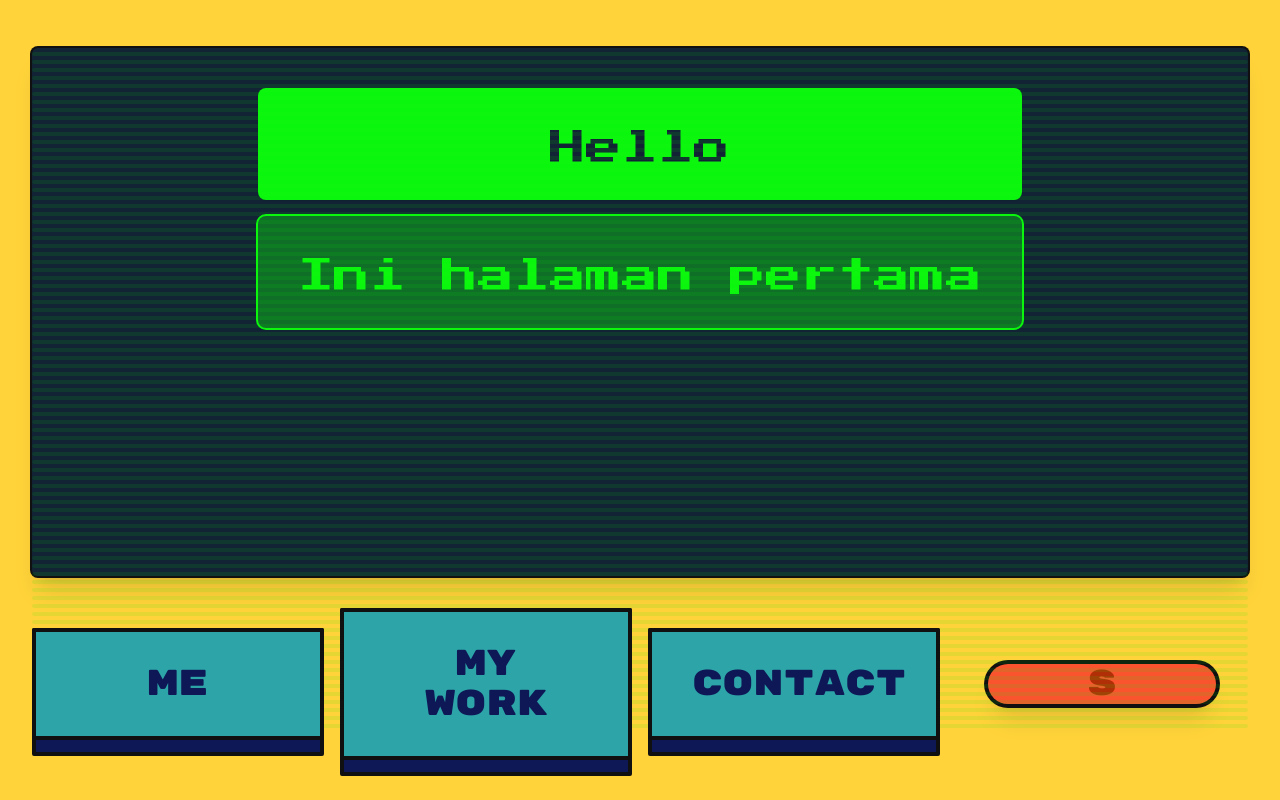
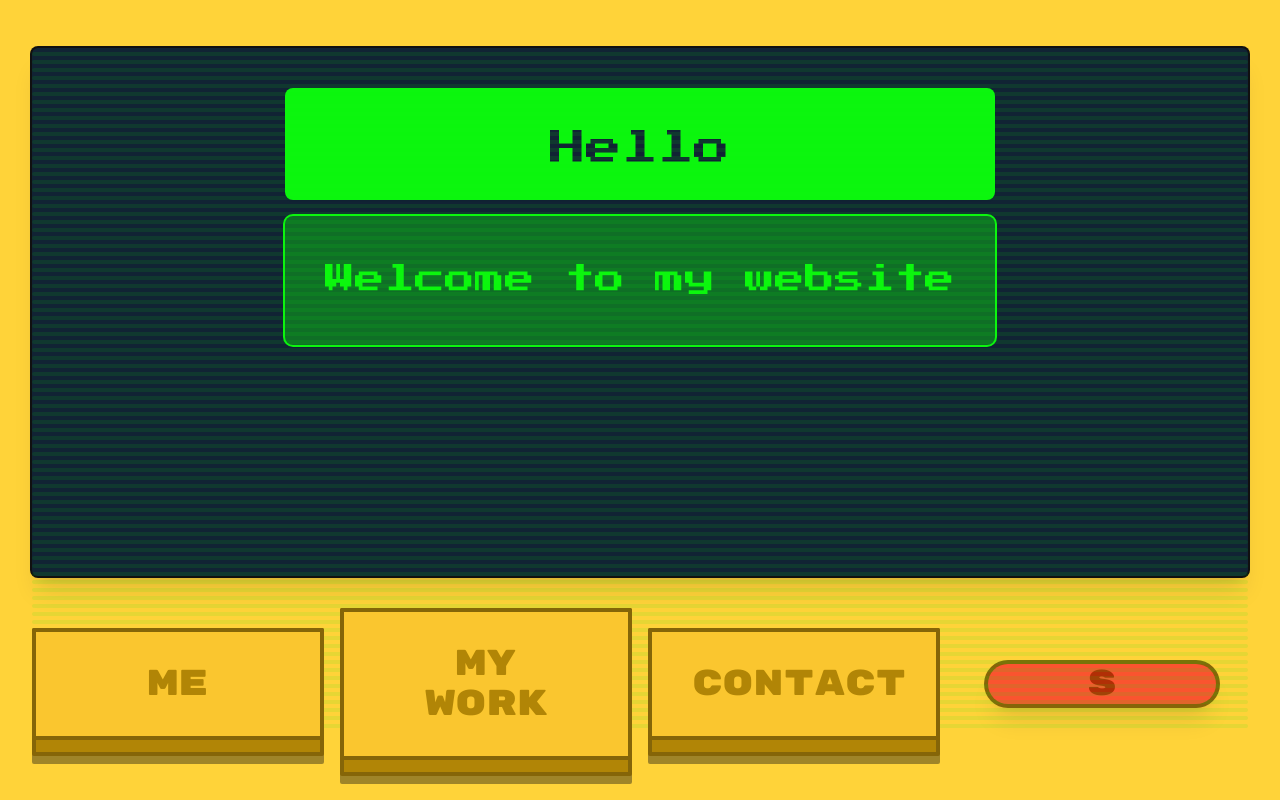
Before and after one commit to Masegie/reimagined-meme, a Vue app: page / in a window 1280 px wide. Built offline with nearby package versions, Linux system fonts and the light colour scheme.

Commit message:
wuluwluwluluwl

```diff
--- a/package.json
+++ b/package.json
@@ -9,7 +9,10 @@
     "preview": "vite preview"
   },
   "dependencies": {
-    "vue": "^3.2.45"
+    "typed.js": "^2.0.132",
+    "vue": "^3.2.45",
+    "vue-typed-js": "^0.1.2",
+    "vue-typer": "^1.2.0"
   },
   "devDependencies": {
     "@vitejs/plugin-vue": "^4.0.0",
--- a/src/App.vue
+++ b/src/App.vue
@@ -20,7 +20,16 @@
               <div
                 class="grow mr-4 mt-4 font-cursive text-neonGreen relative text-center text-4xl ring-2 ring-neonGreen bg-neonGreen2 px-6 pt-10 pb-8 shadow-sm sm:mx-auto sm:rounded-lg sm:px-10"
               >
-              {{ content }}
+              <div class="mb-4">
+                <span class="text-3xl text-black">
+                  {{ displayText.join('') }}
+                </span>
+              </div>
+              <div >
+                <span class="text-3xl text-black">
+                  {{ displayText2nd.join('') }}
+                </span>
+              </div>
               </div>
             </div>
           </div>
@@ -43,15 +52,18 @@
         @click="() => me()"
       >
         <!-- background -->
-        <div class="absolute h-full inset-x-0 -bottom-4  bg-yellow2 border-4 border-darkGrey rounded-sm "></div>
-        <div class="absolute h-full inset-x-0  bg-yellow3 border-4 border-darkGrey rounded-sm "></div>
+        <div v-if="isMeActive === false" class="absolute h-full inset-x-0 -bottom-6  bg-darkGrey opacity-40 rounded-sm "></div>
+        <div v-if="isMeActive === true" class="absolute h-full inset-x-0 -bottom-4  bg-darkGrey opacity-40 rounded-sm  "></div>
+        <div class="absolute h-full inset-x-0 -bottom-4  bg-yellow2 border-4 border-yellow3 rounded-sm "></div>
+        <div class="absolute h-full inset-x-0  bg-yellow3 border-4 border-yellow3 rounded-sm "></div>
+
         <!-- text -->
-        <div v-if="isMeActive === false" class="relative text-yellow2 bg-yellow1 py-8 px-10 border-4 border-darkGrey rounded-sm transition transform duration-200 active:translate-y-3 hover:text-white active:bg-yellow2">
+        <div v-if="isMeActive === false" class="relative text-yellow2 bg-yellow1 py-8 px-10 border-4 border-yellow3 rounded-sm transition transform duration-200 active:translate-y-3 hover:text-white active:bg-yellow2">
           <div class="">
             Me
           </div>
         </div>
-        <div v-if="isMeActive === true" class="relative text-white bg-yellow2 py-8 px-10 border-4 translate-y-4 border-darkGrey rounded-sm transition transform duration-350 active:translate-y-2 active:bg-yellow1">
+        <div v-if="isMeActive === true" class="relative text-white bg-yellow2 py-8 px-10 border-4 translate-y-4 border-yellow3 rounded-sm transition transform duration-350 active:translate-y-2 active:bg-yellow1">
           <div class="">
             Me
           </div>
@@ -63,15 +75,17 @@
         @click="() => myWork()"
       >
         <!-- background -->
-        <div class="absolute h-full inset-x-0 -bottom-4  bg-yellow2 border-4 border-darkGrey rounded-sm "></div>
-        <div class="absolute h-full inset-x-0  bg-yellow3 border-4 border-darkGrey rounded-sm "></div>
+        <div v-if="isMyWorkActive === false" class="absolute h-full inset-x-0 -bottom-6  bg-darkGrey opacity-40 rounded-sm transition transform duration-250 active:bottom-5"></div>
+        <div v-if="isMyWorkActive === true" class="absolute h-full inset-x-0 -bottom-4  bg-darkGrey opacity-40 rounded-sm  transition transform duration-150  active:bottom-5"></div>
+        <div class="absolute h-full inset-x-0 -bottom-4  bg-yellow2 border-4 border-yellow3 rounded-sm "></div>
+        <div class="absolute h-full inset-x-0  bg-yellow3 border-4 border-yellow3 rounded-sm "></div>
         <!-- text -->
-        <div v-if="isMyWorkActive === false" class="relative text-yellow2 bg-yellow1 py-8 px-10 border-4 border-darkGrey rounded-sm transition transform duration-200 active:translate-y-3 hover:text-white active:bg-yellow2">
+        <div v-if="isMyWorkActive === false" class="relative text-yellow2 bg-yellow1 py-8 px-10 border-4 border-yellow3 rounded-sm transition transform duration-200 active:translate-y-3 hover:text-white active:bg-yellow2">
           <div class="">
             My Work
           </div>
         </div>
-        <div v-if="isMyWorkActive === true" class="relative text-white bg-yellow2 py-8 px-10 border-4 translate-y-4 border-darkGrey rounded-sm transition transform duration-350 active:translate-y-2 active:bg-yellow1">
+        <div v-if="isMyWorkActive === true" class="relative text-white bg-yellow2 py-8 px-10 border-4 translate-y-4 border-yellow3 rounded-sm transition transform duration-350 active:translate-y-2 active:bg-yellow1">
           <div class="">
             My Work
           </div>
@@ -83,10 +97,11 @@
 
       >
         <!-- background -->
-        <div class="absolute h-full inset-x-0 -bottom-4  bg-yellow2 border-4 border-darkGrey rounded-sm "></div>
-        <div class="absolute h-full inset-x-0  bg-yellow3 border-4 border-darkGrey rounded-sm "></div>
+        <div  class="absolute h-full inset-x-0 -bottom-6  bg-darkGrey opacity-40 rounded-sm "></div>
+        <div class="absolute h-full inset-x-0 -bottom-4  bg-yellow2 border-4 border-yellow3 rounded-sm "></div>
+        <div class="absolute h-full inset-x-0  bg-yellow3 border-4 border-yellow3 rounded-sm "></div>
         <!-- text -->
-        <div class="relative text-yellow2 bg-yellow1 py-8 px-10 border-4 border-darkGrey rounded-sm transition transform duration-150 hover:translate-y-4 hover:text-white hover:bg-yellow2">
+        <div class="relative text-yellow2 bg-yellow1 py-8 px-10 border-4 border-yellow3 rounded-sm transition transform duration-150 hover:translate-y-4 hover:text-white hover:bg-yellow2">
         <div class="">
           Contact
 
@@ -94,7 +109,7 @@
         </div>
       </button>
       <div
-        class="flex-none flex  text-manggo2 font-rubik bg-manggo shadow-xl md:mr-8 ring-4 ring-darkGrey sm:mx-4 lg:mx-8 sm:max-w-full rounded-full"
+        class="flex-none flex  text-manggo2 font-rubik bg-manggo shadow-xl md:mr-8 ring-4 ring-yellow3 sm:mx-4 lg:mx-8 sm:max-w-full rounded-full"
       >
       <div class="m-auto">s
       </div>
@@ -105,20 +120,76 @@
 
 <script>
 export default {
+  props: {
+    title: String,
+    speed: {
+      type: Number,
+      default: 20
+    },
+    deleteSpeed: {
+      type: Number,
+      default: 166
+    },
+    words: {
+      type: Array,
+      default: [' applesss.. ']
+    }
+  },
+  computed: {
+    // can adjust speeds based on other factors if needed
+    TYPE_SPEED() { return this.speed } ,
+    DELETE_SPEED(){ return this.deleteSpeed },
+    timeoutSpeed() { return this.speed },
+  },
+  mounted() {
+    this.start();
+  },
+
   data() {
     return {
       n: 1,
-      content:"Ini halaman pertama",
+      content:["Welcome to my website "],
+      content2nd:["Welcome to my website 2nd"],
       isMeActive:false,
-      isMyWorkActive:false
+      isMyWorkActive:false,
 
+      displayText: [],
+      currentWord: "",
+      wordIdx: 0,
+
+      displayText2nd: [],
+      currentWord2nd: "",
+      wordIdx2nd: 0,
     };
   },
   methods: {
+    start() {
+      if (this.content && this.content.length > 0) {
+        this.currentWord = this.content[this.wordIdx].split("");
+        this.wordIdx++;
+        this.animate = setTimeout(this.type, this.timeoutSpeed);
+      }
+      this.wordIdx= 0;
+     // setTimeout(this.start2nd(), 5000)
+
+    },
+     start2nd() {
+      if (this.content2nd && this.content2nd.length > 0) {
+        this.currentWord2nd = this.content2nd[this.wordIdx2nd].split("");
+        this.wordIdx2nd++;
+        this.animate2nd = setTimeout(this.type2nd, this.timeoutSpeed);
+      }
+      this.wordIdx2nd= 0;
+
+    },
     me() {
-      const delay = ms => new Promise(res => setTimeout(res, ms));
+      this.displayText=[""]
+      this.displayText2nd=[""]
+      this.content=["My name is Masegie Handoyo Putra, but u can call me egik"]
+      this.content2nd=["My hours are mostly spent as a full-stack product designer at Gotrade↗, but in my spare time I watch lots of Youtube videos and Netflix, listen to RnBs, and last but not least, sleep."]
 
-      this.content="Ini halaman Me"
+      this.start();
+      this.start2nd();
 
       if (this.isMeActive==true) {
         this.isMeActive=false
@@ -129,14 +200,43 @@ export default {
       }
     },
     myWork() {
-      this.content="Ini halaman My Work"
+      this.displayText=[""]
+      this.content=["Ini halaman My Work"]
+      this.start();
+
       if (this.isMyWorkActive==true) {
         this.isMyWorkActive=false
         this.isMeActive=false
       }else{
+
         this.isMyWorkActive=true
         this.isMeActive=false
       }
+    },
+    type(word) {
+      // if typing...
+      if (this.currentWord.length > 0) {
+        this.displayText.push(this.currentWord.shift());
+        // if done typing, then delete
+      } else if (this.currentWord.length === 0 && this.displayText.length > 0) {
+        this.content= "";
+        // if done typing & deleting
+      }
+
+      setTimeout(this.type, this.timeoutSpeed);
+
+    },
+    type2nd(word) {
+      // if typing...
+      if (this.currentWord2nd.length > 0) {
+        this.displayText2nd.push(this.currentWord2nd.shift());
+        // if done typing, then delete
+      } else if (this.currentWord2nd.length === 0 && this.displayText2nd.length > 0) {
+        this.content= "";
+        // if done typing & deleting
+      }
+
+      setTimeout(this.type2nd, this.timeoutSpeed);
     }
   }
 };
--- a/tailwind.config.cjs
+++ b/tailwind.config.cjs
@@ -20,9 +20,10 @@ module.exports = {
       'silver': '#ecebff',
       'bubble-gum': '#ff77e9',
       'bermuda': '#78dcca',
-      'yellow1' :'#2DA4A8',
-      'yellow2' :'#0E1856',
-      'yellow3' :'#473502',
+      'yellow1' :'#FAC62F',
+      'yellow2' :'#B18506',
+      'yellow2b' :'#B29426',
+      'yellow3' :'#856508',
       'manggo':'#FA542F',
       'manggo2':'#B12F06',
     },
```
Also changed, not shown: 1 other file (tests, documents, lock files or other folders).
